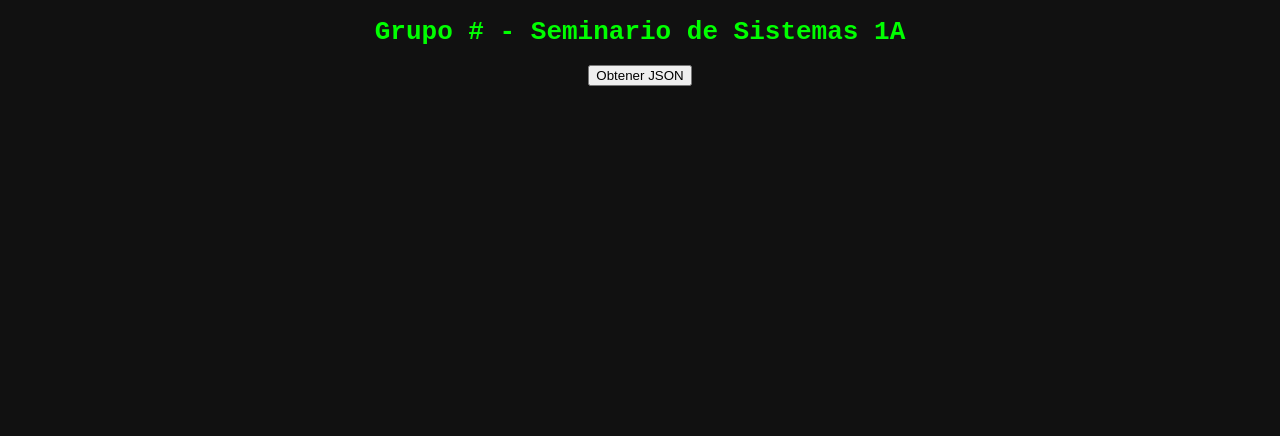
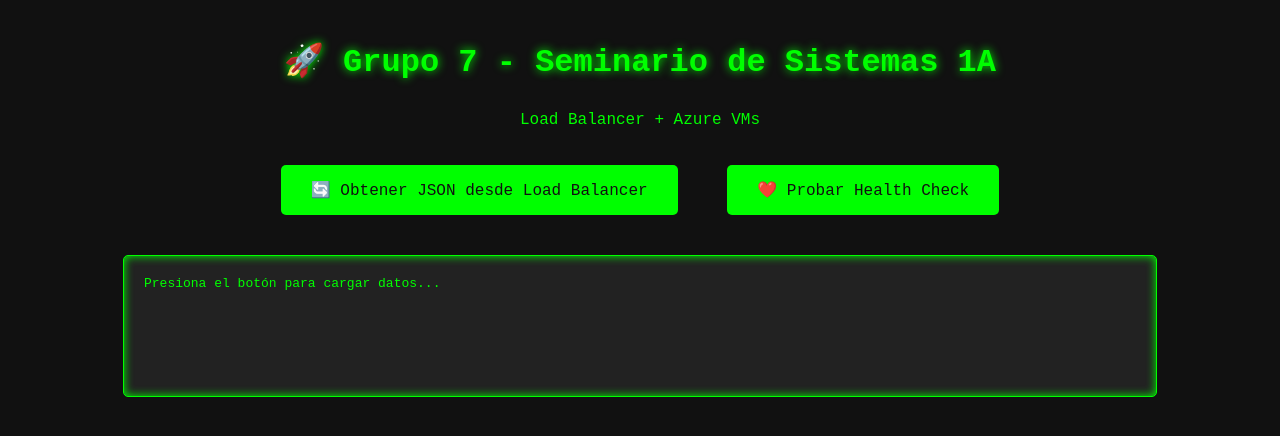
Before and after one commit to Josmalopez77/ht2-G7, a plain HTML site: page index.html in a window 1280 px wide. Drawn offline with Linux system fonts and the light colour scheme.

Commit message:
Refactor index.html for improved UI and functionality

```diff
--- a/index.html
+++ b/index.html
@@ -2,35 +2,151 @@
 <html lang="es">
 <head>
   <meta charset="UTF-8">
-  <title>Grupo # - Seminario Sistemas 1A</title>
+  <meta name="viewport" content="width=device-width, initial-scale=1.0">
+  <title>Grupo 7 - Seminario Sistemas 1A</title>
+  <style>
+    body {
+      background-color: #111;
+      color: #0f0;
+      font-family: 'Courier New', monospace;
+      text-align: center;
+      padding: 20px;
+      margin: 0;
+    }
+    h1 {
+      margin-bottom: 30px;
+      text-shadow: 0 0 10px #0f0;
+    }
+    button {
+      background-color: #0f0;
+      color: #111;
+      border: none;
+      padding: 15px 30px;
+      font-size: 16px;
+      font-family: inherit;
+      cursor: pointer;
+      border-radius: 5px;
+      margin: 20px;
+      transition: all 0.3s;
+    }
+    button:hover {
+      background-color: #00ff00;
+      box-shadow: 0 0 15px #0f0;
+    }
+    #output {
+      background-color: #222;
+      border: 1px solid #0f0;
+      padding: 20px;
+      margin: 20px auto;
+      max-width: 80%;
+      text-align: left;
+      border-radius: 5px;
+      box-shadow: inset 0 0 10px #0f0;
+      min-height: 100px;
+      white-space: pre-wrap;
+      overflow-wrap: break-word;
+    }
+    .status {
+      margin: 10px 0;
+      padding: 10px;
+      border-radius: 5px;
+    }
+    .loading {
+      color: #ff0;
+      border: 1px solid #ff0;
+    }
+    .error {
+      color: #f00;
+      border: 1px solid #f00;
+    }
+    .success {
+      color: #0f0;
+      border: 1px solid #0f0;
+    }
+  </style>
 </head>
-<body style="background-color:#111; color:#0f0; font-family:monospace; text-align:center;">
-  <h1>Grupo # - Seminario de Sistemas 1A</h1>
-  <button onclick="getData()">Obtener JSON</button>
-  <pre id="output"></pre>
+<body>
+  <h1>🚀 Grupo 7 - Seminario de Sistemas 1A</h1>
+  <p>Load Balancer + Azure VMs</p>
+
+  <button onclick="getData()">🔄 Obtener JSON desde Load Balancer</button>
+  <button onclick="testHealth()">❤️ Probar Health Check</button>
+
+  <div id="status"></div>
+  <pre id="output">Presiona el botón para cargar datos...</pre>
 
   <script>
+    const LOAD_BALANCER_IP = "130.107.204.90"; // Tu IP del Load Balancer
+
+    function showStatus(message, type = 'loading') {
+      const statusDiv = document.getElementById("status");
+      statusDiv.innerHTML = `<div class="status ${type}">${message}</div>`;
+
+      if (type !== 'error') {
+        setTimeout(() => statusDiv.innerHTML = '', 3000);
+      }
+    }
+
     async function getData() {
+      showStatus("🔄 Cargando datos desde Load Balancer...", "loading");
+
       try {
-      const response = await fetch("http://130.107.204.90/get-data"); // 👈 http, no https
+        // IMPORTANTE: Usando HTTP desde HTTPS (Mixed Content)
+        const response = await fetch(`http://${LOAD_BALANCER_IP}/get-data`, {
+          method: 'GET',
+          mode: 'cors', // Importante para CORS
+        });
+
+        if (!response.ok) {
+          throw new Error(`HTTP ${response.status}: ${response.statusText}`);
+        }
+
         const data = await response.json();
         document.getElementById("output").textContent = JSON.stringify(data, null, 2);
+        showStatus("✅ Datos cargados correctamente", "success");
+
       } catch (error) {
-      document.getElementById("output").textContent = "Error al obtener datos: " + error;
+        console.error('Error:', error);
+        document.getElementById("output").textContent = `❌ Error al obtener datos: ${error.message}`;
+        showStatus(`❌ Error: ${error.message}`, "error");
       }
     }
-</script>
-<script>
-  async function getData() {
+
+    async function testHealth() {
+      showStatus("❤️ Verificando estado del servidor...", "loading");
+
       try {
-      const response = await fetch("http://130.107.204.90/get-data");
+        const response = await fetch(`http://${LOAD_BALANCER_IP}/health`, {
+          method: 'GET',
+          mode: 'cors',
+        });
+
+        if (!response.ok) {
+          throw new Error(`HTTP ${response.status}: ${response.statusText}`);
+        }
+
         const data = await response.json();
         document.getElementById("output").textContent = JSON.stringify(data, null, 2);
+        showStatus("✅ Servidor funcionando correctamente", "success");
+
       } catch (error) {
-      document.getElementById("output").textContent = "Error al obtener datos: " + error;
+        console.error('Error:', error);
+        document.getElementById("output").textContent = `❌ Error en health check: ${error.message}`;
+        showStatus(`❌ Error: ${error.message}`, "error");
       }
     }
+
+    // Auto-test al cargar la página
+    window.addEventListener('load', () => {
+      console.log('🚀 Frontend HTTPS cargado');
+      console.log(`📡 Load Balancer: http://${LOAD_BALANCER_IP}`);
+
+      // Advertencia sobre Mixed Content
+      if (location.protocol === 'https:') {
+        console.warn('⚠️ ADVERTENCIA: Ejecutando HTTPS → HTTP requests (Mixed Content)');
+        console.log('💡 Para producción, considera usar HTTPS end-to-end');
+      }
+    });
   </script>
-
 </body>
 </html>
```
Lines whose indentation alone changed are shown as unchanged.
